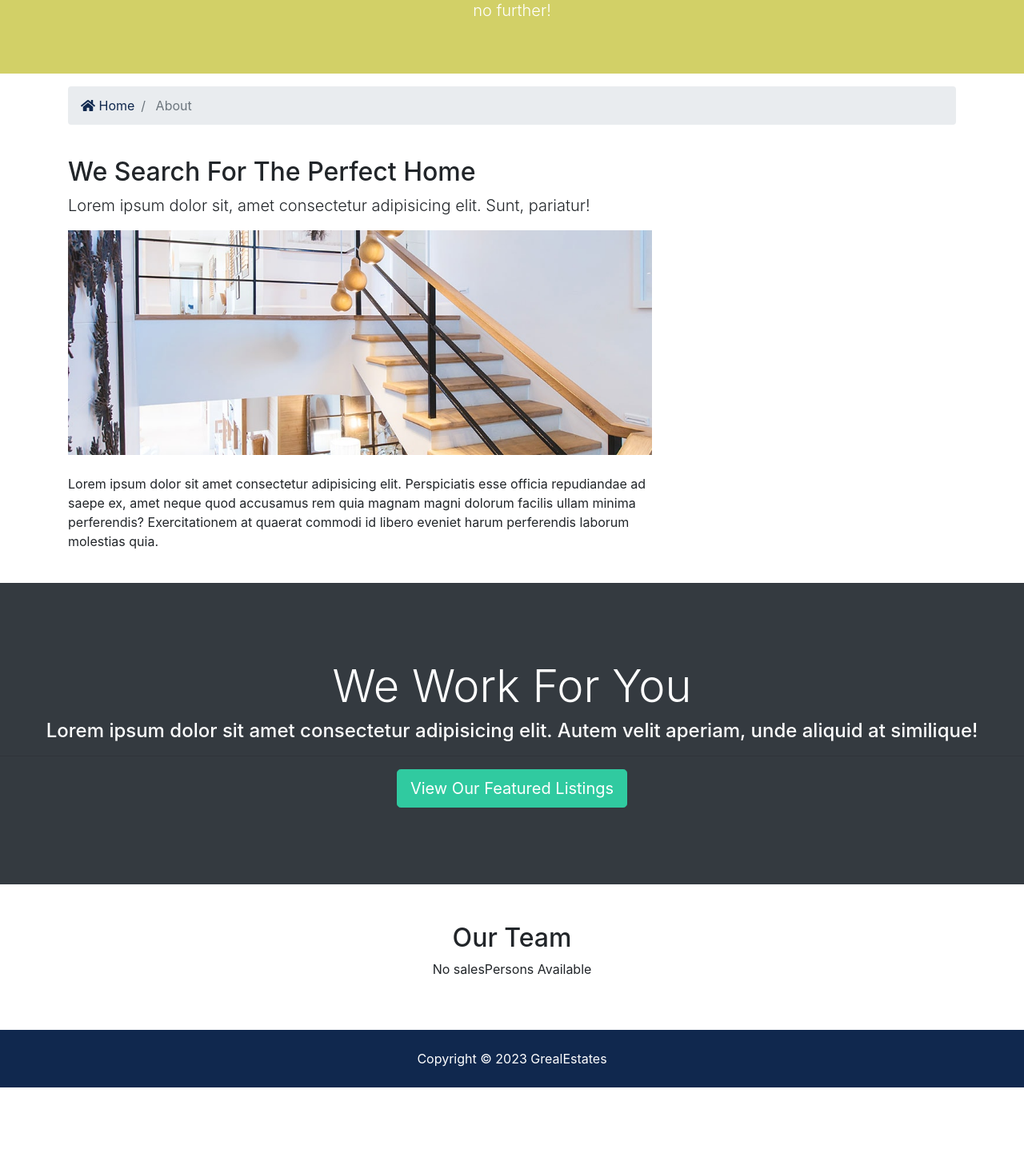
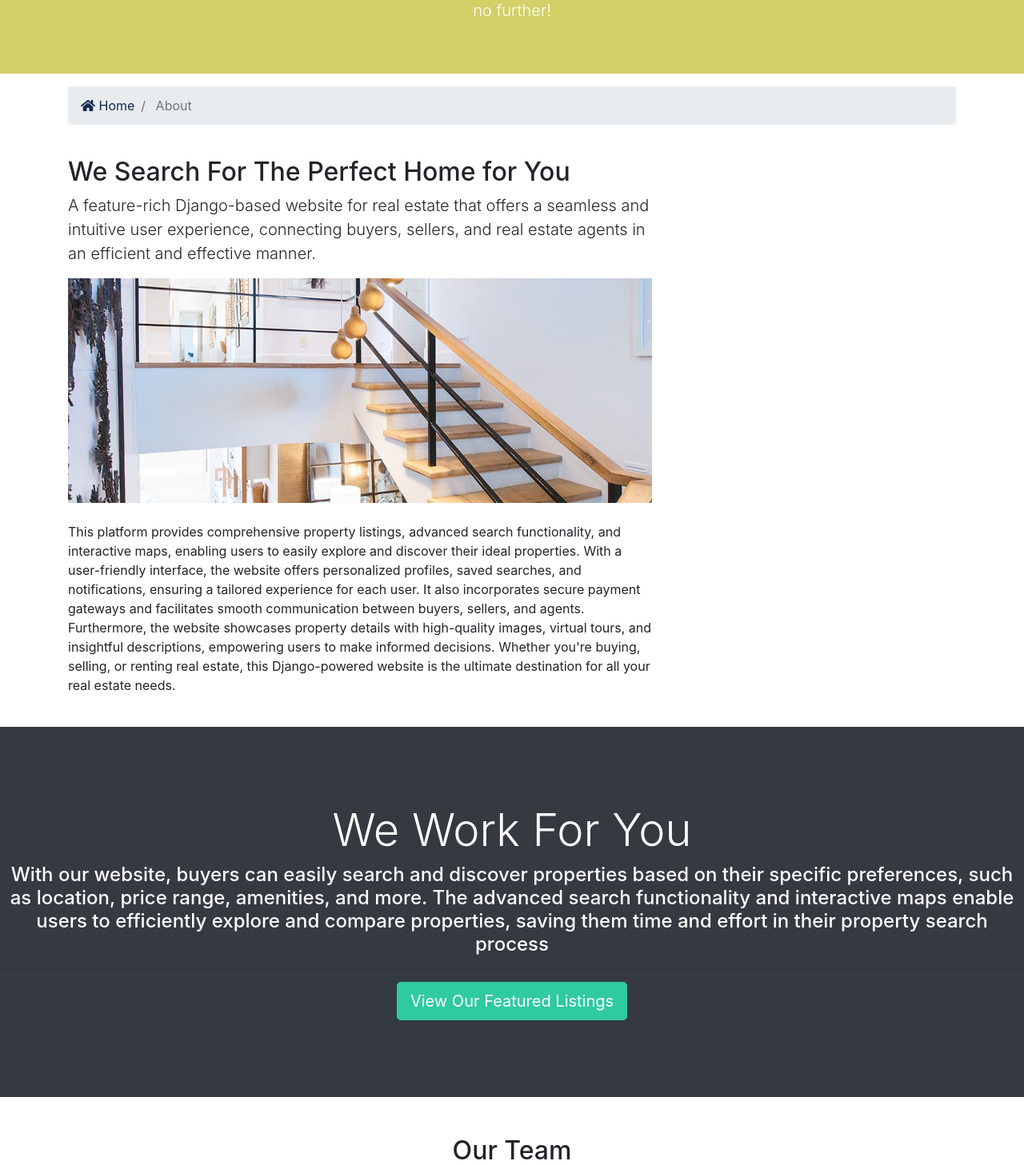
Before and after one commit to aketchoyugi/realEstate, a Django app: page /about in a window 1280 px wide. Shown: the part 297-1754 px from the top of the page at 80% size. Before the commit the page ends 1657 px from the top, so only its background shows below. Run offline with Django 4.2, Linux system fonts and the light colour scheme; some libraries are stand-ins or nearby versions.

Commit message:
addding content

```diff
--- a/templates/cmPages/about.html
+++ b/templates/cmPages/about.html
@@ -35,12 +35,10 @@
     <div class="container">
       <div class="row">
         <div class="col-md-8">
-          <h2>We Search For The Perfect Home</h2>
-          <p class="lead">Lorem ipsum dolor sit, amet consectetur adipisicing elit. Sunt, pariatur!</p>
+          <h2>We Search For The Perfect Home for You</h2>
+          <p class="lead">A feature-rich Django-based website for real estate that offers a seamless and intuitive user experience, connecting buyers, sellers, and real estate agents in an efficient and effective manner.</p>
           <img src="{% static 'img/about.jpg' %}" alt="">
-          <p class="mt-4">Lorem ipsum dolor sit amet consectetur adipisicing elit. Perspiciatis esse officia repudiandae ad saepe ex, amet
-            neque quod accusamus rem quia magnam magni dolorum facilis ullam minima perferendis? Exercitationem at quaerat
-            commodi id libero eveniet harum perferendis laborum molestias quia.</p>
+          <p class="mt-4">This platform provides comprehensive property listings, advanced search functionality, and interactive maps, enabling users to easily explore and discover their ideal properties. With a user-friendly interface, the website offers personalized profiles, saved searches, and notifications, ensuring a tailored experience for each user. It also incorporates secure payment gateways and facilitates smooth communication between buyers, sellers, and agents. Furthermore, the website showcases property details with high-quality images, virtual tours, and insightful descriptions, empowering users to make informed decisions. Whether you're buying, selling, or renting real estate, this Django-powered website is the ultimate destination for all your real estate needs.</p>
         </div>
         <div class="col-md-4">
           {% if mvp_salesPersons %}
@@ -64,7 +62,7 @@
   <!-- Work -->
   <section id="work" class="bg-dark text-white text-center">
     <h2 class="display-4">We Work For You</h2>
-    <h4>Lorem ipsum dolor sit amet consectetur adipisicing elit. Autem velit aperiam, unde aliquid at similique!</h4>
+    <h4>With our website, buyers can easily search and discover properties based on their specific preferences, such as location, price range, amenities, and more. The advanced search functionality and interactive maps enable users to efficiently explore and compare properties, saving them time and effort in their property search process</h4>
     <hr>
     <a href="{% url 'houses' %}" class="btn btn-secondary text-white btn-lg">View Our Featured Listings</a>
   </section>
```
